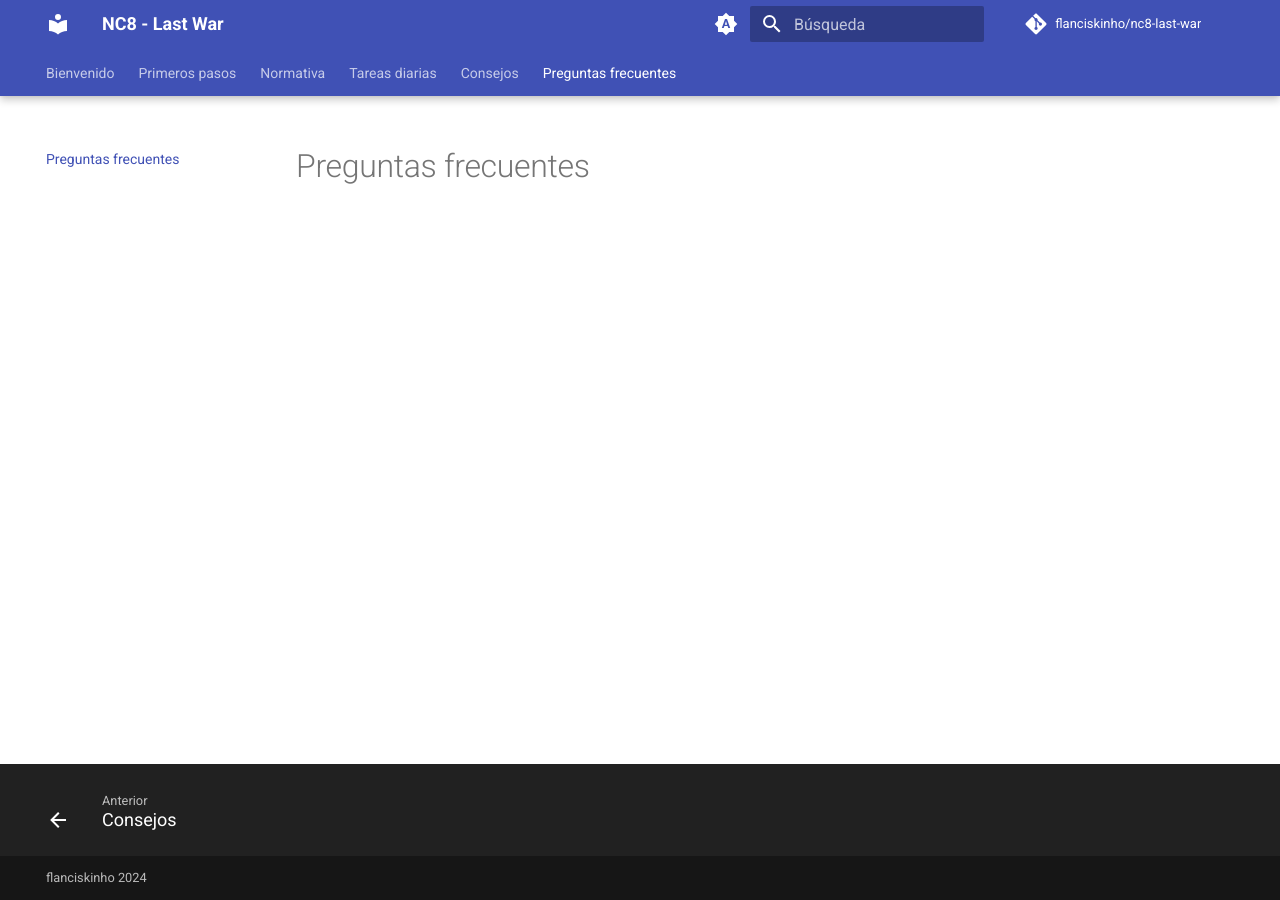
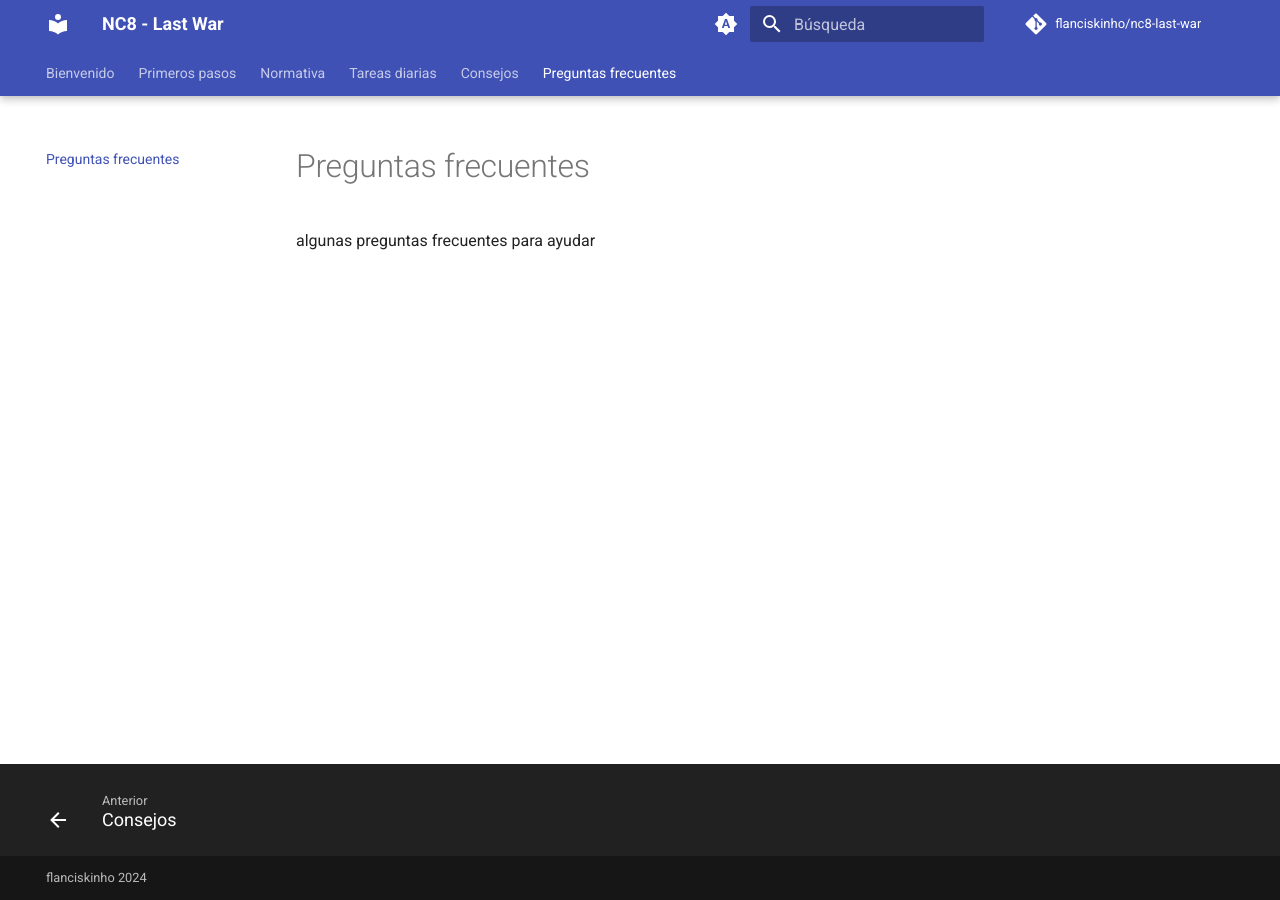
Before and after one commit to flanciskinho/nc8-last-war, an MkDocs documentation site: the page built from docs/faq.md, in a window 1280 px wide. Built offline with MkDocs 1.6.1 and Material for MkDocs 9.7.7, drawn with Linux system fonts in a browser that asks for light colours; comment, search, counter and statistics services are not loaded.

```diff
--- a/docs/faq.md
+++ b/docs/faq.md
@@ -1 +1,3 @@
 # Preguntas frecuentes
+
+algunas preguntas frecuentes para ayudar
```
Also changed, not shown: 1 other file.
